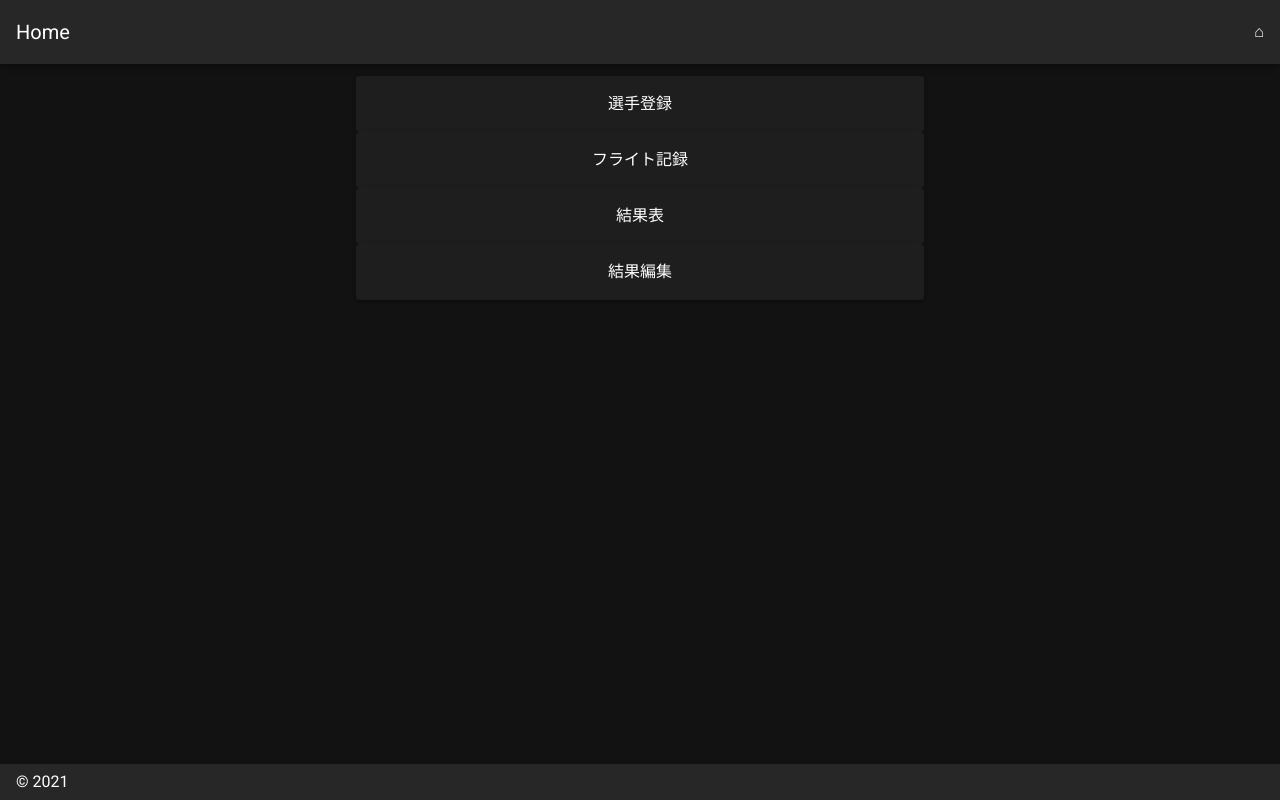
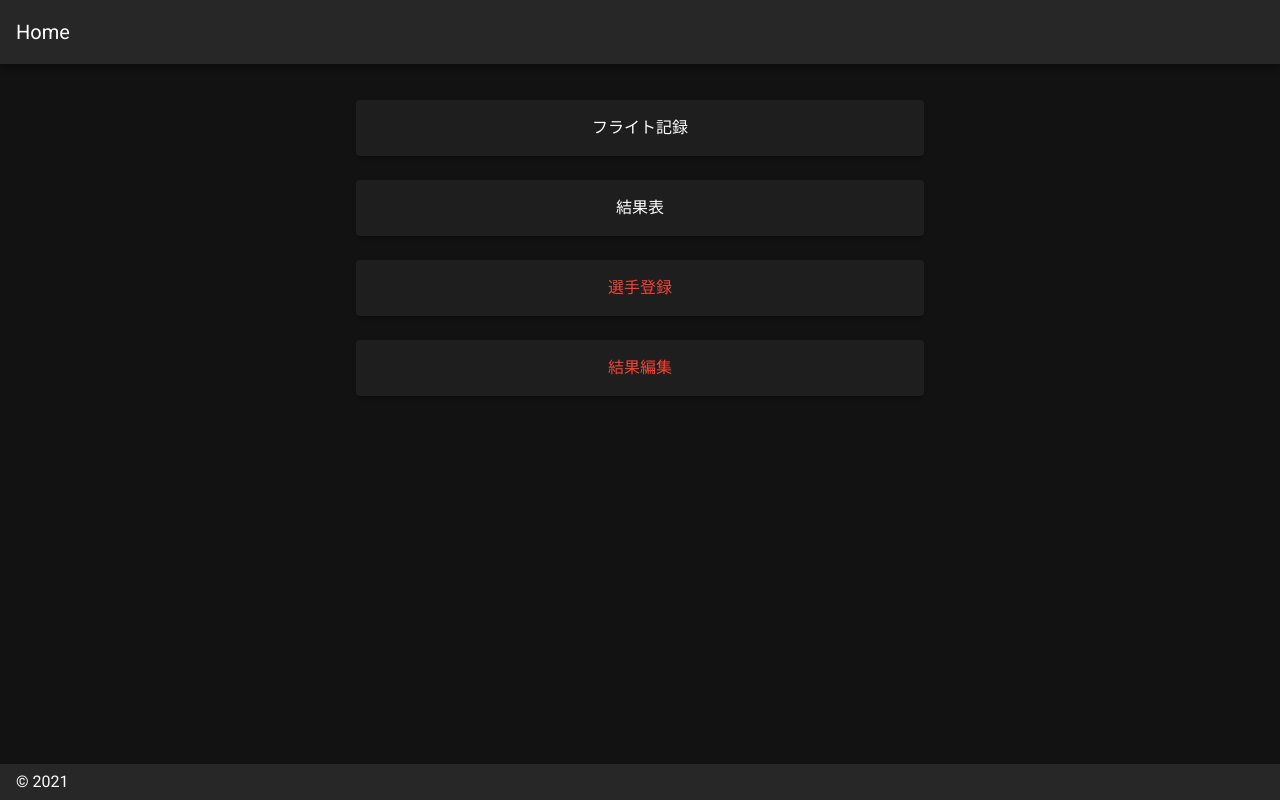
Before and after one commit to sakurai-ch/shaka2021, a Nuxt app: page / in a window 1280 px wide. Built offline with nearby package versions, Linux system fonts and the light colour scheme.

Commit message:
fix index page

```diff
--- a/layouts/default.vue
+++ b/layouts/default.vue
@@ -9,7 +9,7 @@
           to="/"
           tag="div"
           style="cursor:pointer;"
-          v-if='this.title != "フライト記録"'
+          v-if='this.title == "選手登録" || this.title == "結果編集"'
         >
           ⌂
       </NuxtLink>
--- a/pages/index.vue
+++ b/pages/index.vue
@@ -8,7 +8,25 @@
       sm="8"
       md="6"
     >
-      <v-card class="logo py-4 d-flex justify-center link">
+      <v-card class="logo py-4 d-flex justify-center link my-6">
+        <NuxtLink
+          to="/flight"
+          tag="div"
+          style="cursor:pointer;"
+        >
+          フライト記録
+        </NuxtLink>
+      </v-card>
+      <v-card class="logo py-4 d-flex justify-center link my-6">
+        <NuxtLink
+          to="/results"
+          tag="div"
+          style="cursor:pointer;"
+        >
+          結果表
+        </NuxtLink>
+      </v-card>
+      <v-card class="logo py-4 d-flex justify-center link my-6 red--text">
         <NuxtLink
           to="/register"
           tag="div"
@@ -17,25 +35,7 @@
           選手登録
         </NuxtLink>
       </v-card>
-      <v-card class="logo py-4 d-flex justify-center link">
-        <NuxtLink
-          to="/flight"
-          tag="div"
-          style="cursor:pointer;"
-        >
-          フライト記録
-        </NuxtLink>
-      </v-card>
-      <v-card class="logo py-4 d-flex justify-center link">
-        <NuxtLink
-          to="/results"
-          tag="div"
-          style="cursor:pointer;"
-        >
-          結果表
-        </NuxtLink>
-      </v-card>
-      <v-card class="logo py-4 d-flex justify-center link">
+      <v-card class="logo py-4 d-flex justify-center link my-6 red--text">
         <NuxtLink
           to="/results?edit=true"
           tag="div"
```
